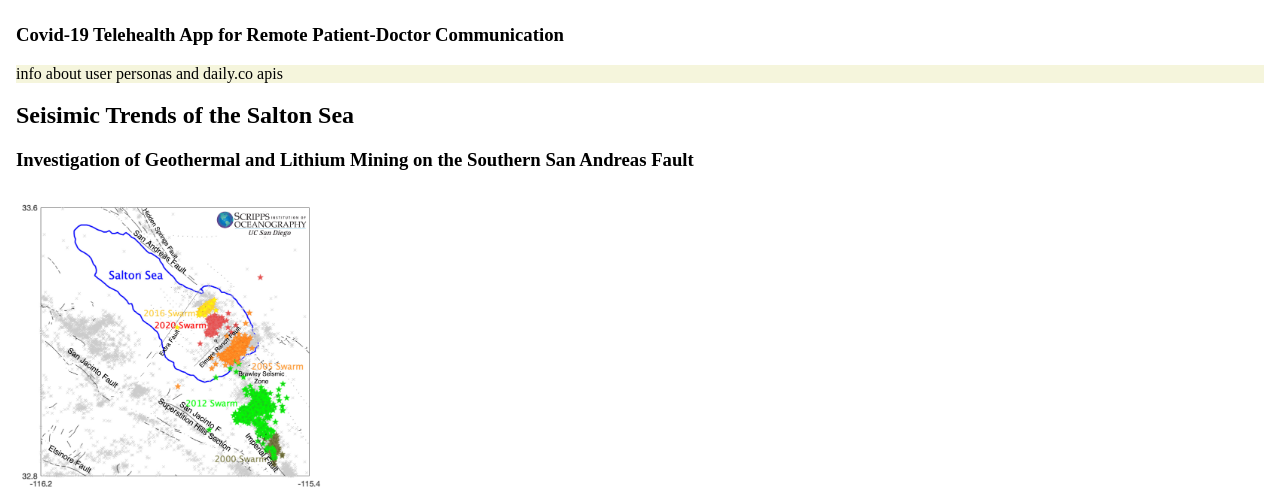
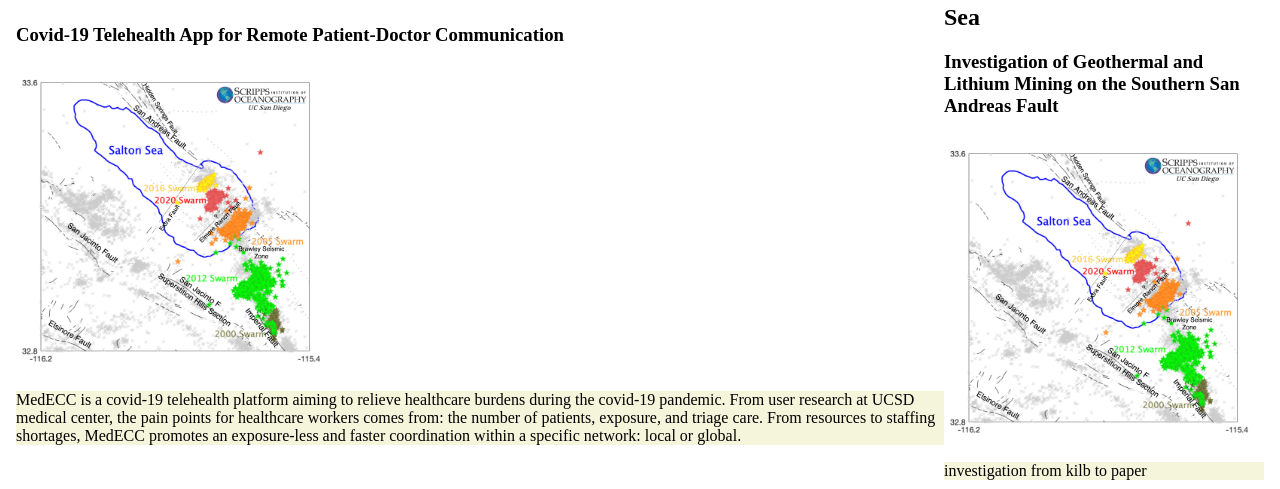
Before and after one commit to SpencerOkamoto/SpencerOkamoto.github.io, an Angular app: page / in a window 1280 px wide. Shown: the part 333-822 px from the top of the page. Built offline with nearby package versions, Linux system fonts and the light colour scheme.

Commit message:
Initial Project Details

```diff
--- a/src/app/app.component.html
+++ b/src/app/app.component.html
@@ -20,9 +20,7 @@
     </main>
 
     <!--Project Component-->
-    <section>
-      <app-project></app-project>
-    </section>
+    <app-project></app-project>
 
     <!--Contact Component-->
     <footer>
--- a/src/app/project/project.component.css
+++ b/src/app/project/project.component.css
@@ -0,0 +1,3 @@
+.projects {
+    display: flex;
+}
--- a/src/app/project/project.component.html
+++ b/src/app/project/project.component.html
@@ -1,13 +1,16 @@
+<section class="projects">
     <article class="medecc">
         <h2>{{medecc}}</h2>
         <h3>{{medecc_des}}</h3>
-    <!--img src="../../assets/medecc.png" alt="MedECC"-->
+        <img src="../../assets/kilb-etal-map-faults.png" alt="MedECC">
         <p class="info">{{medecc_info}}</p>
     </article>
 
     <article class="salton">
         <h2>{{salton}}</h2>
         <h3>{{salton_des}}</h3>
+        <!--iframe src="../../assets/Seismic_Trends_of_the_Salton_Sea.pdf"></iframe-->
         <img src="../../assets/kilb-etal-map-faults.png" alt="Seismic Trends">
         <p class="info">{{salton_info}}</p>
     </article>
+</section>
--- a/src/app/project/project.component.ts
+++ b/src/app/project/project.component.ts
@@ -8,7 +8,7 @@ import { Component, OnInit } from '@angular/core';
 export class ProjectComponent implements OnInit {
   medecc = "MedECC";
   medecc_des = 'Covid-19 Telehealth App for Remote Patient-Doctor Communication';
-  medecc_info = "info about user personas and daily.co apis";
+  medecc_info = "MedECC is a covid-19 telehealth platform aiming to relieve healthcare burdens during the covid-19 pandemic. From user research at UCSD medical center, the pain points for healthcare workers comes from: the number of patients, exposure, and triage care. From resources to staffing shortages, MedECC promotes an exposure-less and faster coordination within a specific network: local or global.";
 
   salton = "Seisimic Trends of the Salton Sea";
   salton_des = 'Investigation of Geothermal and Lithium Mining on the Southern San Andreas Fault';
```
Also changed, not shown: src/app/about/about.component.html (line endings or trailing spaces), src/styles.css (line endings or trailing spaces), 5 other files (tests, documents, lock files or other folders). Lines whose indentation alone changed are shown as unchanged.
